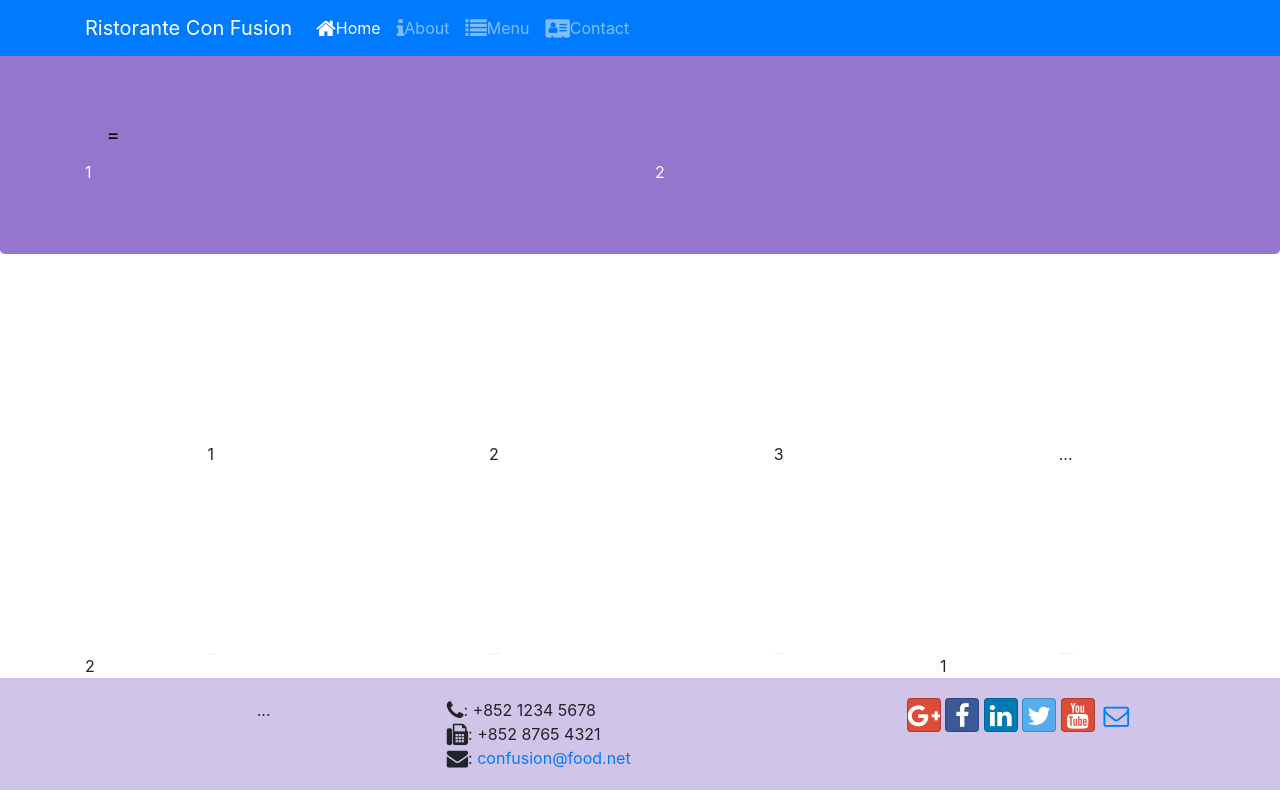
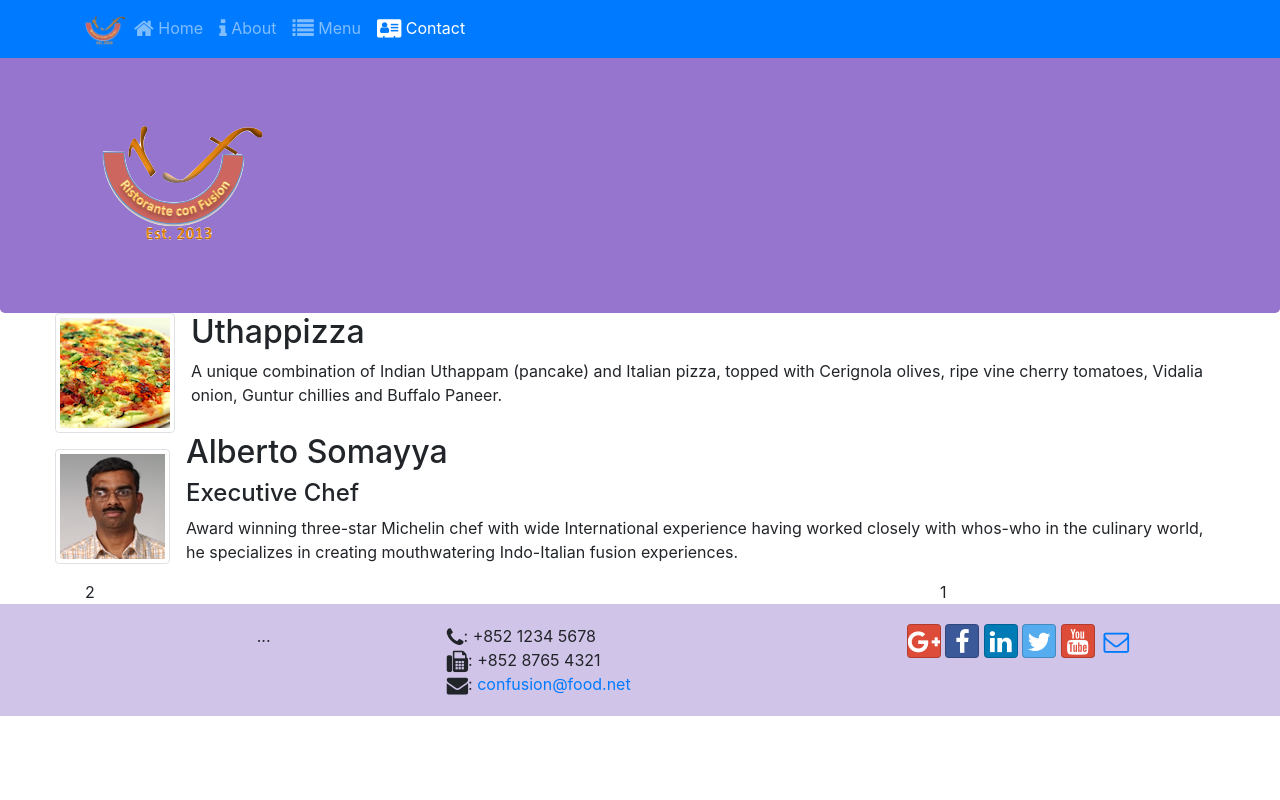
Before and after one commit to trandtrieu/Ex5, a website: page index.html in a window 1280 px wide. Drawn offline with nearby package versions, Linux system fonts and the light colour scheme.

Commit message:
Images and media

```diff
--- a/index.html
+++ b/index.html
@@ -14,42 +14,37 @@
 </head>
 
 <body>
+    <nav class="navbar navbar-dark navbar-expand-sm bg-primary fixed-top">
+        <div class="container">
+            <button class="navbar-toggler" type="button" data-toggle="collapse" data-target="#Navbar">
+                <span class="navbar-toggler-icon"></span>
+            </button>
+            <ul class="navbar-nav mr-auto">
+                <div class="collapse navbar-collapse" id="Navbar">
+                    <ul class="navbar-nav mr-auto">
+                        <a class="navbar-brand mr-auto" href="#"><img src="img/logo.png" height="30" width="41"></a>
+                        <li class="nav-item"><a class="nav-link" href="./index.html"><span
+                                    class="fa fa-home fa-lg"></span>
+                                Home</a></li>
+                        <li class="nav-item"><a class="nav-link" href="./aboutus.html"><span
+                                    class="fa fa-info fa-lg"></span> About</a>
+                        </li>
+                        <li class="nav-item"><a class="nav-link" href="contactus.html"><span
+                                    class="fa fa-list fa-lg"></span> Menu</a>
+                        </li>
+                        <li class="nav-item active"><a class="nav-link" href=""><span
+                                    class="fa fa-address-card fa-lg"></span>
+                                Contact</a></li>
+                    </ul>
+                </div>
+        </div>
+    </nav>
     <header class="jumbotron">
         <div class="container">
             <div class="row row-header">
-                <nav class="navbar navbar-dark navbar-expand-sm bg-primary fixed-top">
-                    <div class="container">
-                        <a class="navbar-brand" href="#">Ristorante Con Fusion</a>
-                        <ul class="navbar-nav mr-auto">
-                            <li class="nav-item active"><a class="nav-link" href="index.html"><span
-                                        class="fa fa-home fa-lg"></span>Home</a></li>
-                            <li class="nav-item"><a class="nav-link" href="./aboutus.html"><span
-                                        class="fa fa-info fa-lg"></span>About</a></li>
-                            <li class="nav-item"><a class="nav-link" href="#"><span
-                                        class="fa fa-list fa-lg"></span>Menu</a></li>
-                            <li class="nav-item"><a class="nav-link" href="contactus.html"><span
-                                        class="fa fa-address-card fa-lg"></span>Contact</a></li>
-                        </ul>
-                    </div>
-                </nav>
-                <button class="navbar-toggler" type="button" data-toggle="collapse" data-target="#Navbar">
-                    <span class="navbar-toggler-icon">=</span>
-                </button>
-                <div class="collapse navbar-collapse" id="Navbar">
-                    <ul class="navbar-nav mr-auto">
-                        <li class="nav-item active"><a class="nav-link" href="index.html">Home</a></li>
-                        <li class="nav-item"><a class="nav-link" href="./aboutus.html">About</a></li>
-                        <li class="nav-item"><a class="nav-link" href="#">Menu</a></li>
-                        <li class="nav-item"><a class="nav-link" href="contactus.html">Contact</a></li>
-                    </ul>
+                <div class="col-12 col-sm align-self-center">
+                    <img src="img/logo.png" class="img-fluid">
                 </div>
-
-
-
-            </div>
-            <div class="row">
-                <div class="col-12 col-sm-6"> 1 </div>
-                <div class="col-12 col-sm-6"> 2 </div>
 
             </div>
         </div>
@@ -57,10 +52,33 @@
     <section class="container">
 
         <div class="row">
-            <div class="row row-content align-items-center">1</div>
-            <div class="row row-content align-items-center">2</div>
-            <div class="row row-content align-items-center">3</div>
-            <div class="row row-content align-items-center">...</div>
+            <div class="row ">
+                <div class="media">
+                    <img class="d-flex mr-3 img-thumbnail align-self-center" src="img/uthappizza.png" alt="Uthappizza">
+                    <div class="media-body">
+                        <h2 class="mt-0">Uthappizza</h2>
+                        <p class="d-none d-sm-block">A unique combination of Indian Uthappam (pancake) and
+                            Italian pizza, topped with Cerignola olives, ripe vine
+                            cherry tomatoes, Vidalia onion, Guntur chillies and
+                            Buffalo Paneer.</p>
+                    </div>
+                </div>
+            </div>
+            <div class="row">
+                <div class="media">
+                    <img class="d-flex mr-3 img-thumbnail align-self-center" src="img/alberto.png"
+                        alt="Alberto Somayya">
+                    <div class="media-body">
+                        <h2 class="mt-0">Alberto Somayya</h2>
+                        <h4>Executive Chef</h4>
+                        <p class="d-none d-sm-block">Award winning three-star Michelin chef with wide
+                            International experience having worked closely with
+                            whos-who in the culinary world, he specializes in
+                            creating mouthwatering Indo-Italian fusion experiences.
+                        </p>
+                    </div>
+                </div>
+            </div>
         </div>
         <div class="row">
             <div class="col-12 col-sm-4 order-sm-last col-md-3">1</div>
```
Also changed, not shown: aboutus.html (+2 -0 lines), contactus.html (+2 -1 lines), img/alberto.png (added), img/buffet.png (added), img/logo.png (added), img/uthappizza.png (added).
